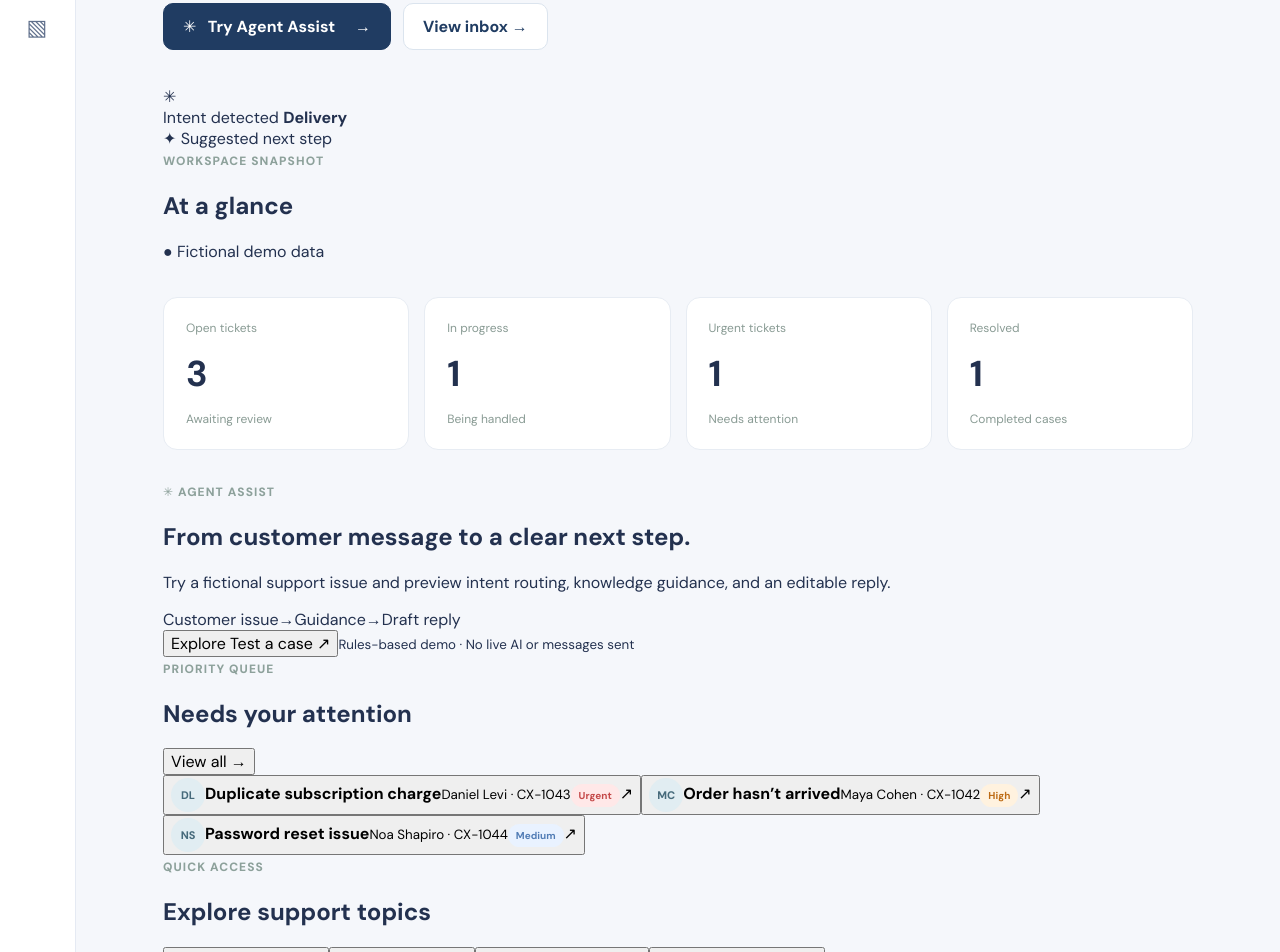
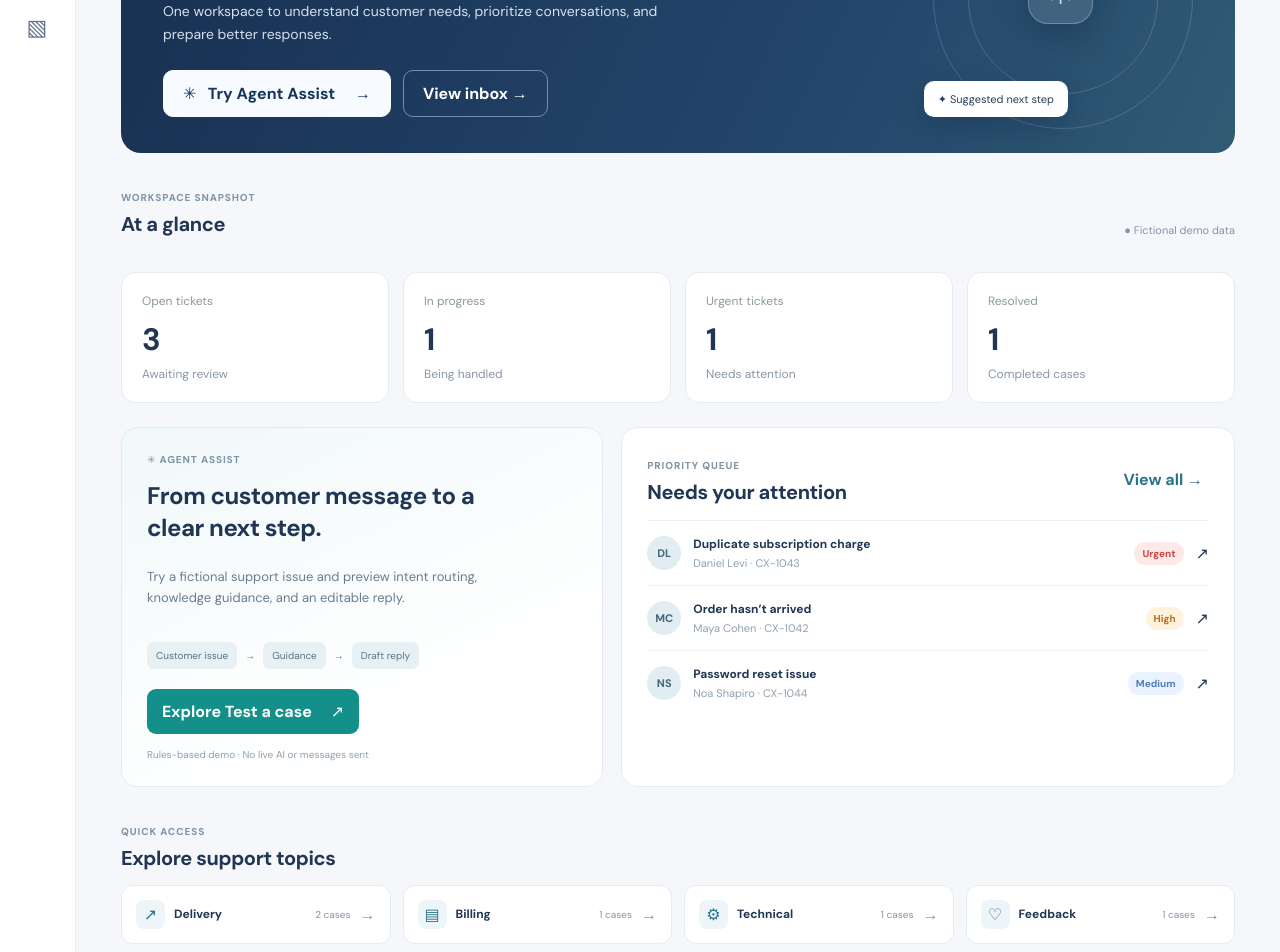
Before and after one commit to tamtam888/CX-Agent-Assist, a React (Vite) app: page / in a window 1280 px wide. Shown: the part 260-1212 px from the top of the page. Built offline with nearby package versions, Linux system fonts and the light colour scheme.

Commit message:
style: polish dashboard hero, AI workflow card, metrics and responsive layout

```diff
--- a/src/calm-workspace.css
+++ b/src/calm-workspace.css
@@ -36,3 +36,60 @@
 .cx-chat-foot{padding:13px 16px;border-top:1px solid #e8edf4;color:#8896a8;font-size:11px;text-align:center}
 @media(max-width:1050px){.cx-case-layout{grid-template-columns:minmax(0,1fr)}.cx-chat-preview{position:static}.cx-chat-body{min-height:220px}}
 @media(max-width:590px){.cx-chat-head{flex-wrap:wrap}.cx-chat-personas{margin-left:auto}.cx-welcome-actions button{flex:1}}
+
+/* Premium, restrained SaaS dashboard */
+.cx-dashboard{max-width:1220px!important}
+.cx-dashboard-hero{background:linear-gradient(116deg,#182f51 0%,#23466b 64%,#315b75 100%);border-radius:20px;display:grid;grid-template-columns:minmax(0,1.3fr) minmax(240px,.7fr);min-height:265px;overflow:hidden;position:relative;color:white;padding:36px 42px}
+.cx-dashboard-hero .cx-eyebrow{color:#b5d8e2!important;letter-spacing:.16em}
+.cx-dashboard-hero h1{color:white!important;font-size:clamp(32px,3.5vw,47px)!important;letter-spacing:-.045em;margin:16px 0 10px!important;line-height:1.12}
+.cx-dashboard-hero p{color:#d5e1eb;max-width:525px;line-height:1.65;font-size:14px}
+.cx-dashboard-hero .cx-welcome-actions{margin:24px 0 0}
+.cx-dashboard-hero .cx-welcome-primary{background:#f7fbff;color:#17345a;border-color:#f7fbff}
+.cx-dashboard-hero .cx-welcome-secondary{background:transparent;border-color:#6e91aa;color:#fff}
+.cx-dashboard-hero-art{position:relative;min-height:185px}
+.cx-hero-orbit{position:absolute;border:1px solid #ffffff29;border-radius:50%;width:260px;height:260px;top:-30px;right:0}
+.cx-hero-orbit.orbit-two{width:190px;height:190px;top:5px;right:35px}
+.cx-hero-core{position:absolute;top:60px;right:100px;width:65px;height:65px;display:grid;place-items:center;border-radius:20px;background:#ffffff1d;border:1px solid #ffffff40;font-size:36px;color:#a9e7db;box-shadow:0 14px 35px #081a3245}
+.cx-hero-chip{position:absolute;background:#fff;color:#263e5b;border-radius:10px;padding:11px 14px;font-size:11px;box-shadow:0 10px 30px #081a3240;white-space:nowrap}
+.cx-hero-chip b{display:block;margin-top:4px;color:#148b83;font-size:13px}
+.cx-hero-chip.chip-top{right:5px;top:4px}
+.cx-hero-chip.chip-bottom{right:125px;bottom:0}
+.cx-dashboard-section-title{display:flex;justify-content:space-between;align-items:end;margin:32px 0 14px}
+.cx-dashboard-section-title h2,.cx-dashboard-queue h2,.cx-ai-entry h2{font-size:20px!important;letter-spacing:-.02em;margin:5px 0 0;color:#203654}
+.cx-dashboard-section-title .cx-eyebrow,.cx-dashboard-lower .cx-eyebrow{color:#8094a6!important;font-size:10px;letter-spacing:.13em}
+.cx-demo-label{font-size:11px;color:#8594a7}
+.cx-dashboard-metrics{margin-bottom:24px!important;gap:14px}
+.cx-dashboard-metrics>div{border:1px solid #e5ebf3!important;border-radius:14px!important;box-shadow:none!important;padding:20px!important}
+.cx-dashboard-metrics>div strong{font-size:31px!important;margin:10px 0 6px;color:#203654}
+.cx-dashboard-metrics>div small{color:#8996a6}
+.cx-dashboard-lower{display:grid;grid-template-columns:minmax(0,.88fr) minmax(0,1.12fr);gap:18px}
+.cx-ai-entry,.cx-dashboard-queue{background:#fff;border:1px solid #e5ebf3;border-radius:16px;padding:25px}
+.cx-ai-entry{background:linear-gradient(155deg,#f1f8fa,#fff 72%);display:flex;flex-direction:column;align-items:flex-start}
+.cx-ai-entry h2{font-size:24px!important;line-height:1.3;max-width:340px;margin:14px 0 10px}
+.cx-ai-entry>p{color:#697d90;line-height:1.65;font-size:13px;max-width:360px}
+.cx-ai-entry-flow{display:flex;gap:8px;align-items:center;flex-wrap:wrap;margin:20px 0}
+.cx-ai-entry-flow span{font-size:10px;color:#5b7289}
+.cx-ai-entry-flow span:nth-child(odd){padding:7px 9px;border-radius:7px;background:#e7f0f3}
+.cx-ai-entry>button{background:#148f8a;color:#fff;border:0;border-radius:9px;padding:12px 15px;font-weight:650;cursor:pointer}
+.cx-ai-entry>button span{margin-left:15px}
+.cx-ai-entry>small{color:#91a0ad;margin-top:14px;font-size:10px}
+.cx-dashboard-queue-head{display:flex;justify-content:space-between;align-items:center;gap:12px;margin-bottom:15px}
+.cx-dashboard-queue-head button{background:transparent;border:0;color:#29738c;font-weight:650;cursor:pointer}
+.cx-dashboard-queue-row{display:flex;align-items:center;gap:12px;width:100%;text-align:left;background:transparent;border:0;border-top:1px solid #edf1f5;padding:15px 0;cursor:pointer;color:#203654}
+.cx-dashboard-queue-row:hover{background:#f8fafc}
+.cx-dashboard-queue-row>span:nth-child(2){display:flex;flex-direction:column;gap:4px;min-width:0;flex:1}
+.cx-dashboard-queue-row b{font-size:12px;white-space:nowrap;overflow:hidden;text-overflow:ellipsis}
+.cx-dashboard-queue-row small{font-size:11px;color:#91a0ae}
+.cx-dashboard-queue-row>.cx-priority{font-size:10px}
+.cx-dashboard-empty{color:#8494a5;font-size:13px}
+.cx-dashboard-topics{margin-top:5px}
+.cx-dashboard-topic-list{display:grid;grid-template-columns:repeat(4,minmax(0,1fr));gap:12px}
+.cx-dashboard-topic-list button{display:flex;align-items:center;gap:9px;background:#fff;border:1px solid #e5ebf3;border-radius:12px;padding:14px;cursor:pointer;color:#203654;text-align:left}
+.cx-dashboard-topic-list button:hover{border-color:#91b8c8;transform:translateY(-1px)}
+.cx-dashboard-topic-icon{display:grid;place-items:center;width:29px;height:29px;background:#edf5f8;color:#2b748a;border-radius:8px}
+.cx-dashboard-topic-list strong{font-size:12px;flex:1}
+.cx-dashboard-topic-list button>span:nth-last-child(2){font-size:10px;color:#8494a5}
+.cx-dashboard-topic-list button>span:last-child{color:#8294a6}
+@media(max-width:960px){.cx-dashboard-hero{grid-template-columns:1fr}.cx-dashboard-hero-art{display:none}.cx-dashboard-lower{grid-template-columns:1fr}.cx-dashboard-topic-list{grid-template-columns:repeat(2,minmax(0,1fr))}}
+@media(max-width:590px){.cx-dashboard-hero{padding:27px 23px;min-height:0}.cx-dashboard-hero h1{font-size:32px!important}.cx-dashboard-topic-list{grid-template-columns:1fr}.cx-dashboard-section-title{align-items:start;gap:12px;flex-wrap:wrap}.cx-dashboard-queue-row{gap:8px}.cx-dashboard-queue-row>.cx-priority{display:none}}
+@media(prefers-reduced-motion:reduce){.cx-dashboard-topic-list button{transition:none!important}}
```
